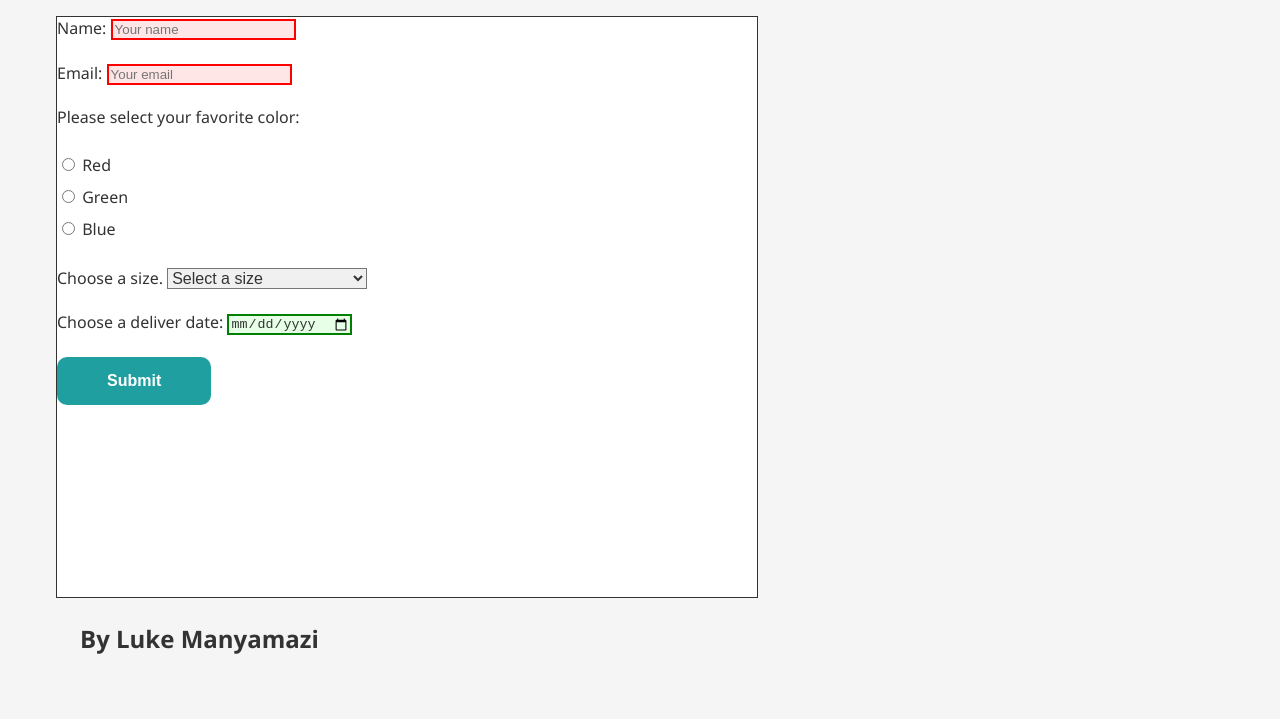
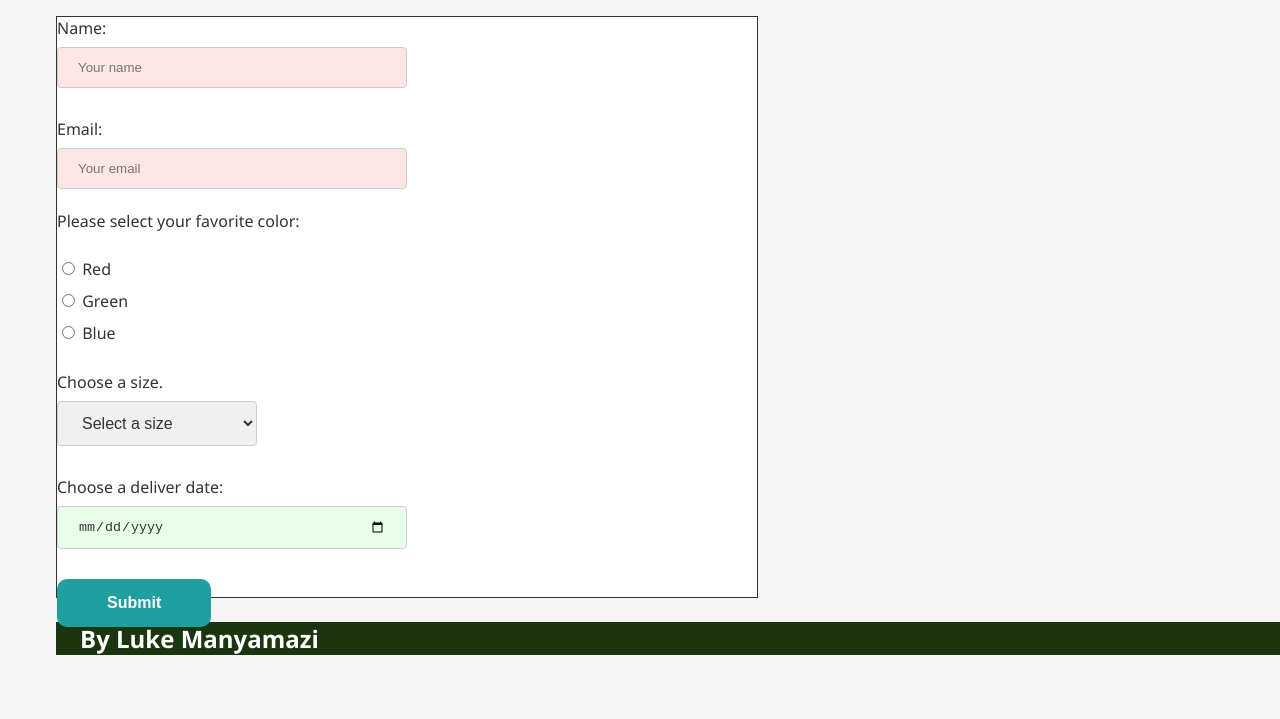
Before and after one commit to CodeYourFuture/Module-User-Focused-Data, a website: page Form-Controls/index.html in a window 1280 px wide. Shown: the part 115-834 px from the top of the page. Drawn offline with Linux system fonts and the light colour scheme.

Commit message:
accepted changes css

```diff
--- a/Form-Controls/styles.css
+++ b/Form-Controls/styles.css
@@ -32,7 +32,6 @@ input:invalid {
     background-color: #ffe6e6;
   }
 
-<<<<<<< HEAD
   input[type=text], input[type=email], input[type=date], select {
     width: 50%;
     padding: 12px 20px;
@@ -72,7 +71,6 @@ input:invalid {
     border-radius: 10px;
     background-color: rgb(31, 159, 159);
   }
-=======
 header, footer {
     background-color: #1b350e;
     color: #ffffff;
@@ -87,7 +85,3 @@ input, select {
     background-color: #f0f0f0;
     color: #333333;
   }
-
-
-
->>>>>>> 8c9f7b2 (added css to fix contrast issues)
```
